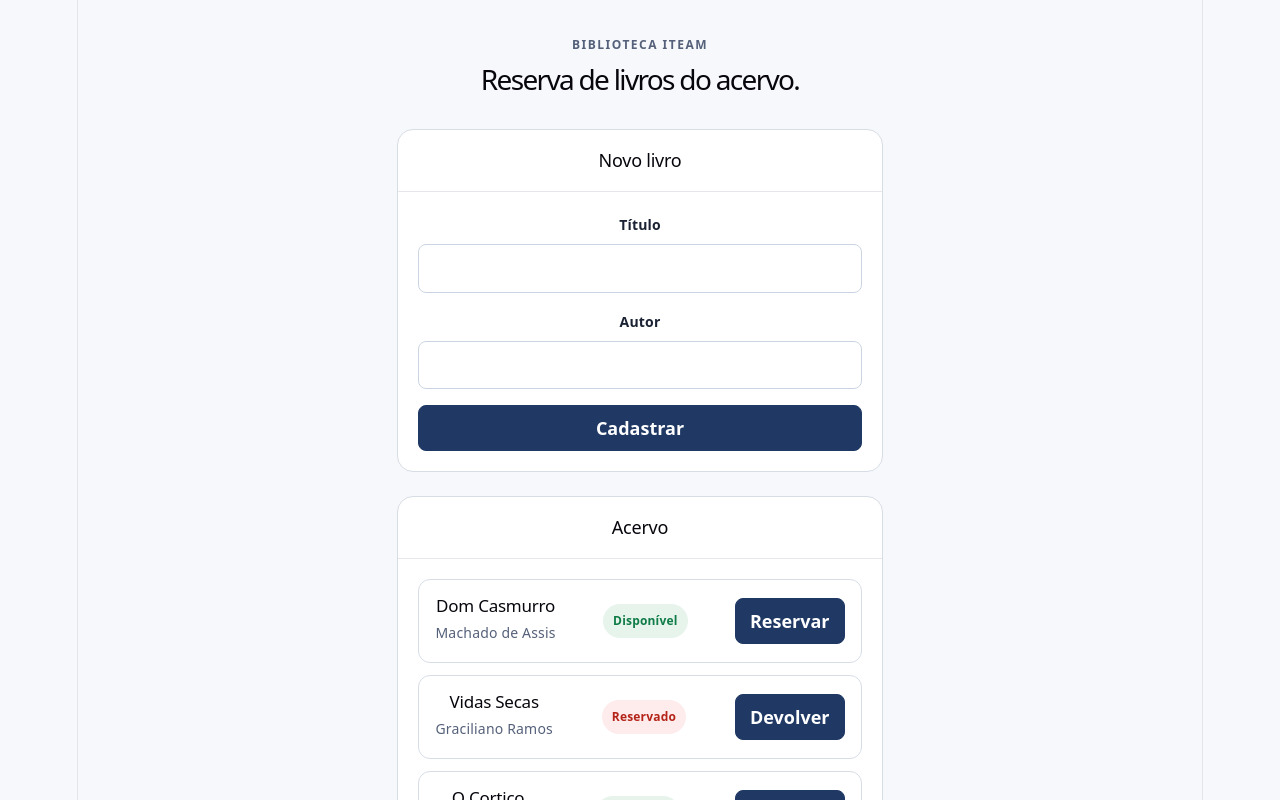
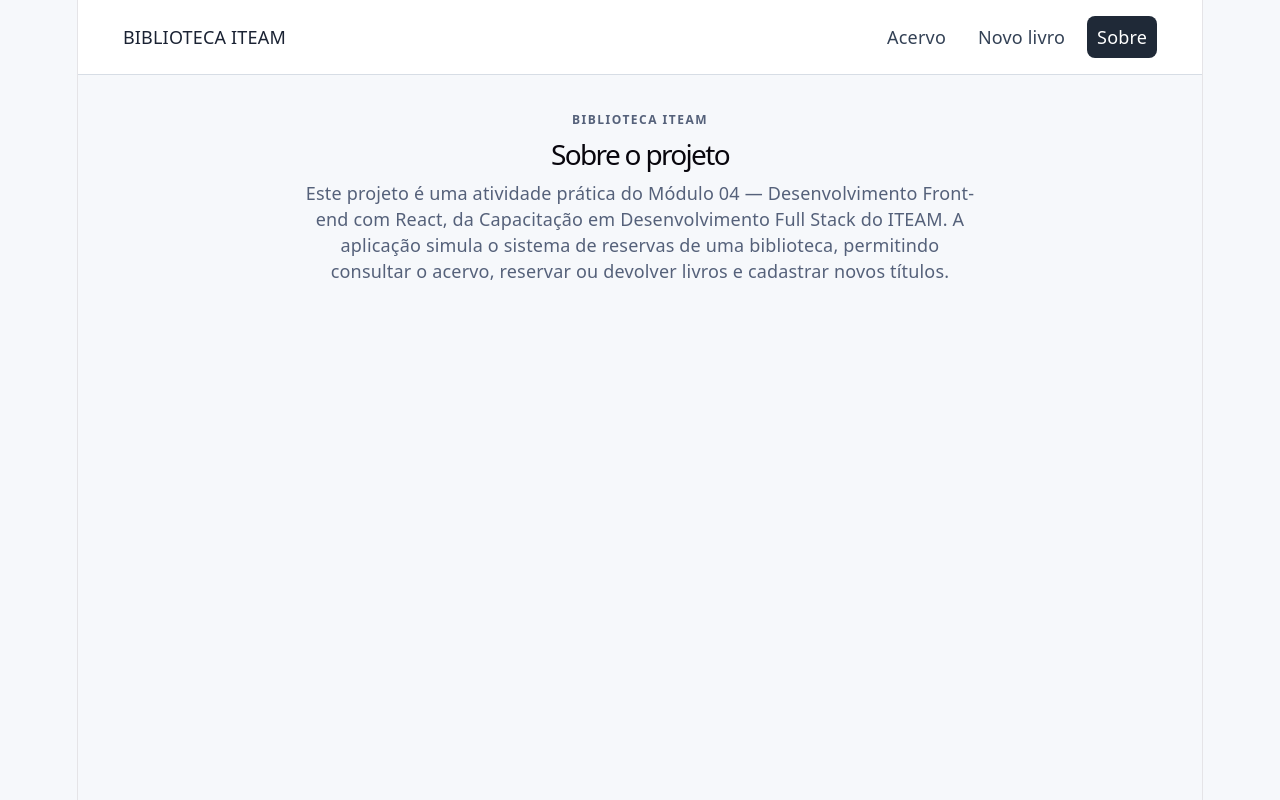
Before and after one commit to gwylhermm/Reserva-Biblioteca-gwylhermm, a React (Vite) app: page /sobre in a window 1280 px wide. Shown: the top 800 px of the page. Built offline with nearby package versions, Linux system fonts and the light colour scheme.

Commit message:
feat: adiciona rotas e paginas

```diff
--- a/package.json
+++ b/package.json
@@ -10,7 +10,8 @@
   },
   "dependencies": {
     "react": "^19.2.8",
-    "react-dom": "^19.2.8"
+    "react-dom": "^19.2.8",
+    "react-router": "^8.4.0"
   },
   "devDependencies": {
     "@vitejs/plugin-react": "^6.1.1",
--- a/src/App.css
+++ b/src/App.css
@@ -153,3 +153,31 @@ button:hover {
   color: var(--vermelho);
   font-weight: 700;
 }
+
+.app-header {
+  display: flex;
+  align-items: center;
+  justify-content: space-between;
+  gap: 20px;
+  padding: 16px 4%;
+  border-bottom: 1px solid #d7dde5;
+  background: #ffffff;
+}
+
+.app-header nav {
+  display: flex;
+  flex-wrap: wrap;
+  gap: 12px;
+}
+
+.app-header a {
+  padding: 8px 10px;
+  border-radius: 8px;
+  color: #334155;
+  text-decoration: none;
+}
+
+.app-header a.active {
+  background: #1f2937;
+  color: #ffffff;
+}
--- a/src/App.jsx
+++ b/src/App.jsx
@@ -1,23 +1,32 @@
+import { Routes, Route, NavLink } from "react-router";
 import "./App.css";
-import BookList from "./components/BookList";
-import BookForm from "./components/BookForm";
-import Panel from "./components/Panel";
+import AcervoPage from "./pages/AcervoPage";
+import NovoLivroPage from "./pages/NovoLivroPage";
+import SobrePage from "./pages/SobrePage";
+import NotFoundPage from "./pages/NotFoundPage";
 
 export default function App() {
   return (
-    <main className="app">
-      <header className="hero">
-        <p className="eyebrow">BIBLIOTECA ITEAM</p>
-        <h1>Reserva de livros do acervo.</h1>
+    <>
+      <header className="app-header">
+        <span>BIBLIOTECA ITEAM</span>
+        <nav>
+          <NavLink to="/" end>
+            Acervo
+          </NavLink>
+          <NavLink to="/novo">Novo livro</NavLink>
+          <NavLink to="/sobre">Sobre</NavLink>
+        </nav>
       </header>
 
-      <Panel title="Novo livro">
-        <BookForm />
-      </Panel>
-
-      <Panel title="Acervo">
-        <BookList />
-      </Panel>
-    </main>
+      <main className="app">
+        <Routes>
+          <Route path="/" element={<AcervoPage />} />
+          <Route path="/novo" element={<NovoLivroPage />} />
+          <Route path="/sobre" element={<SobrePage />} />
+          <Route path="*" element={<NotFoundPage />} />
+        </Routes>
+      </main>
+    </>
   );
 }
--- a/src/main.jsx
+++ b/src/main.jsx
@@ -1,13 +1,16 @@
 import { StrictMode } from 'react'
 import { createRoot } from 'react-dom/client'
+import { BrowserRouter } from 'react-router'
 import './index.css'
 import App from './App.jsx'
 import { BooksProvider } from './context/BooksContext.jsx'
 
 createRoot(document.getElementById('root')).render(
   <StrictMode>
-    <BooksProvider>
-      <App />
-    </BooksProvider>
+    <BrowserRouter>
+      <BooksProvider>
+        <App />
+      </BooksProvider>
+    </BrowserRouter>
   </StrictMode>,
 )
--- /dev/null
+++ b/src/pages/AcervoPage.jsx
@@ -0,0 +1,24 @@
+import { useContext } from "react";
+import { BooksContext } from "../context/BooksContext";
+import BookList from "../components/BookList";
+import Panel from "../components/Panel";
+
+export default function AcervoPage() {
+  const { books, availableCount } = useContext(BooksContext);
+
+  return (
+    <>
+      <header className="hero">
+        <p className="eyebrow">BIBLIOTECA ITEAM</p>
+        <h1>Reserva de livros do acervo.</h1>
+        <p>
+          {availableCount} de {books.length} livros disponíveis
+        </p>
+      </header>
+
+      <Panel title="Acervo">
+        <BookList />
+      </Panel>
+    </>
+  );
+}
--- /dev/null
+++ b/src/pages/NotFoundPage.jsx
@@ -0,0 +1,13 @@
+import { Link } from "react-router";
+
+export default function NotFoundPage() {
+  return (
+    <header className="hero">
+      <p className="eyebrow">BIBLIOTECA ITEAM</p>
+      <h1>Página não encontrada</h1>
+      <p>
+        <Link to="/">Voltar para o início</Link>
+      </p>
+    </header>
+  );
+}
--- /dev/null
+++ b/src/pages/NovoLivroPage.jsx
@@ -0,0 +1,17 @@
+import BookForm from "../components/BookForm";
+import Panel from "../components/Panel";
+
+export default function NovoLivroPage() {
+  return (
+    <>
+      <header className="hero">
+        <p className="eyebrow">BIBLIOTECA ITEAM</p>
+        <h1>Cadastrar novo livro</h1>
+      </header>
+
+      <Panel title="Novo livro">
+        <BookForm />
+      </Panel>
+    </>
+  );
+}
--- /dev/null
+++ b/src/pages/SobrePage.jsx
@@ -0,0 +1,15 @@
+export default function SobrePage() {
+  return (
+    <header className="hero">
+      <p className="eyebrow">BIBLIOTECA ITEAM</p>
+      <h1>Sobre o projeto</h1>
+      <p>
+        Este projeto é uma atividade prática do Módulo 04 — Desenvolvimento
+        Front-end com React, da Capacitação em Desenvolvimento Full Stack do
+        ITEAM. A aplicação simula o sistema de reservas de uma biblioteca,
+        permitindo consultar o acervo, reservar ou devolver livros e cadastrar
+        novos títulos.
+      </p>
+    </header>
+  );
+}
```
Also changed, not shown: 1 other file (tests, documents, lock files or other folders).
